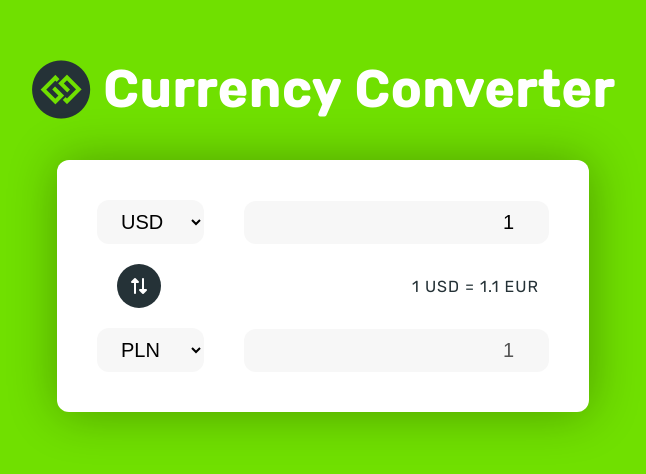
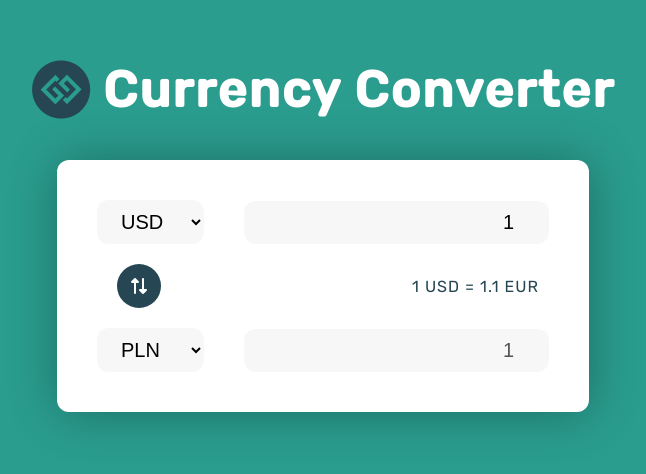
Before and after one commit to Kacper-Stepien/Currency-Converter, a plain HTML site: page index.html in a window 1280 px wide. Shown: the part 164-638 px from the top of the page, without its empty margins (317-963 px from the left). Drawn offline with Linux system fonts and the light colour scheme; no server answers.

Commit message:
change colors and some little changes

```diff
--- a/script.js
+++ b/script.js
@@ -8,16 +8,6 @@ const secondAmountInput = document.getElementById('amount-bottom');
 const swapBtn = document.getElementById('swap-btn');
 const infoAboutConvertion = document.getElementById('message');
 
-// console.log(firstCurrencyChoice);
-// console.log(secondCurrencyChoice);
-// console.log(firstAmount);
-// console.log(secondAmount);
-// console.log(swapBtn);
-// console.log(infoAboutConvertion);
-
-let dataAboutFirstCurrency;
-
-countConversionRate();
 
 function countConversionRate() {
 
@@ -41,11 +31,10 @@ function swapCurrencies() {
     countConversionRate();
 }
 
-// fetch(`https://v6.exchangerate-api.com/v6/5582e59fe0b45cb9c5f85941/latest/USD`)
-//     .then(data => data.json())
-//     .then(data => console.log(data));
 
 firstCurrencyInput.addEventListener('change', countConversionRate);
 secondCurrencyInput.addEventListener('change', countConversionRate);
 firstAmountInput.addEventListener('change', countConversionRate);
 swapBtn.addEventListener('click', swapCurrencies);
+
+countConversionRate();
--- a/style.css
+++ b/style.css
@@ -1,9 +1,9 @@
 @import url('https://fonts.googleapis.com/css2?family=Rubik:wght@300;400;500&display=swap');
 
 :root {
-    --first-color: #70e000;
+    --first-color: #2a9d8f;
     --second-color: #fff;
-    --third-color: #253237;
+    --third-color: #264653;
 }
 
 *,
@@ -37,6 +37,7 @@ header {
     justify-content: center;
     margin-bottom: 4rem;
     letter-spacing: 2px;
+    cursor: default;
 
 }
 
@@ -100,7 +101,7 @@ main {
     padding: 1.4rem;
     border: none;
     border-radius: 50%;
-    background-color: #253237;
+    background-color: var(--third-color);
     color: #fff;
     transform: rotate(90deg);
     margin-left: 2rem;
```
